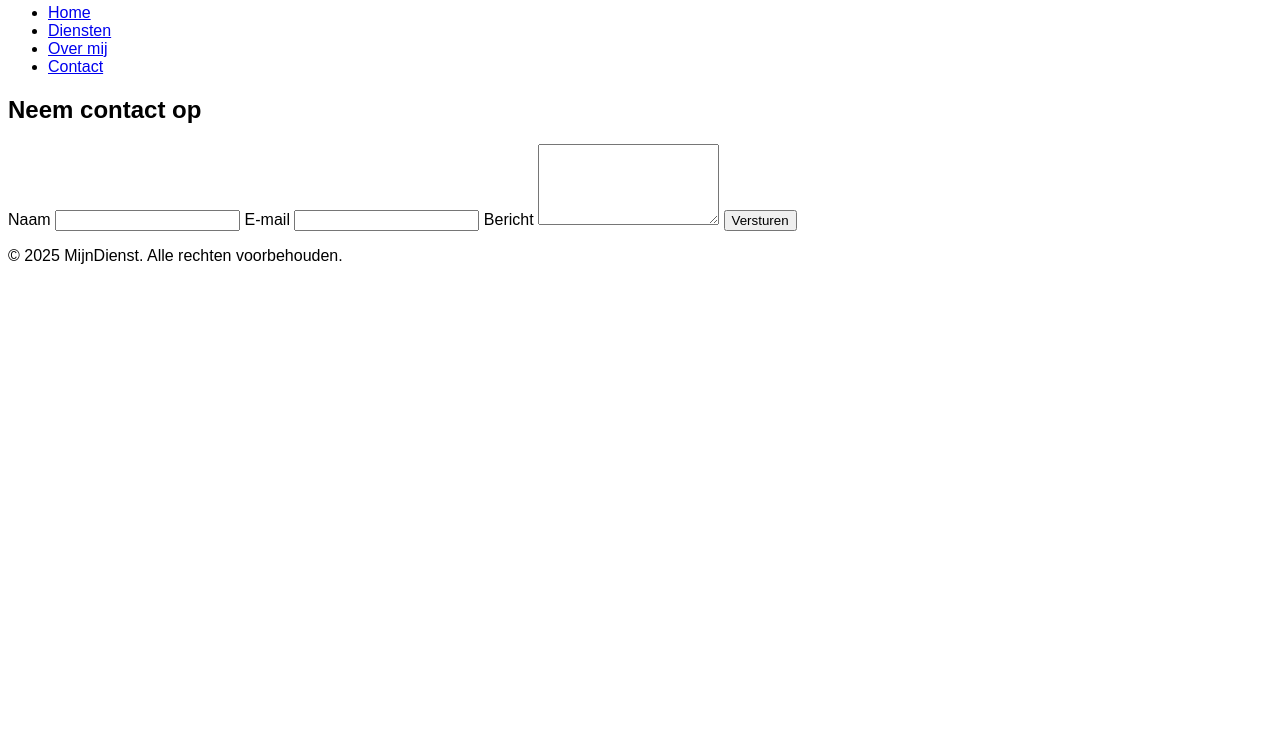
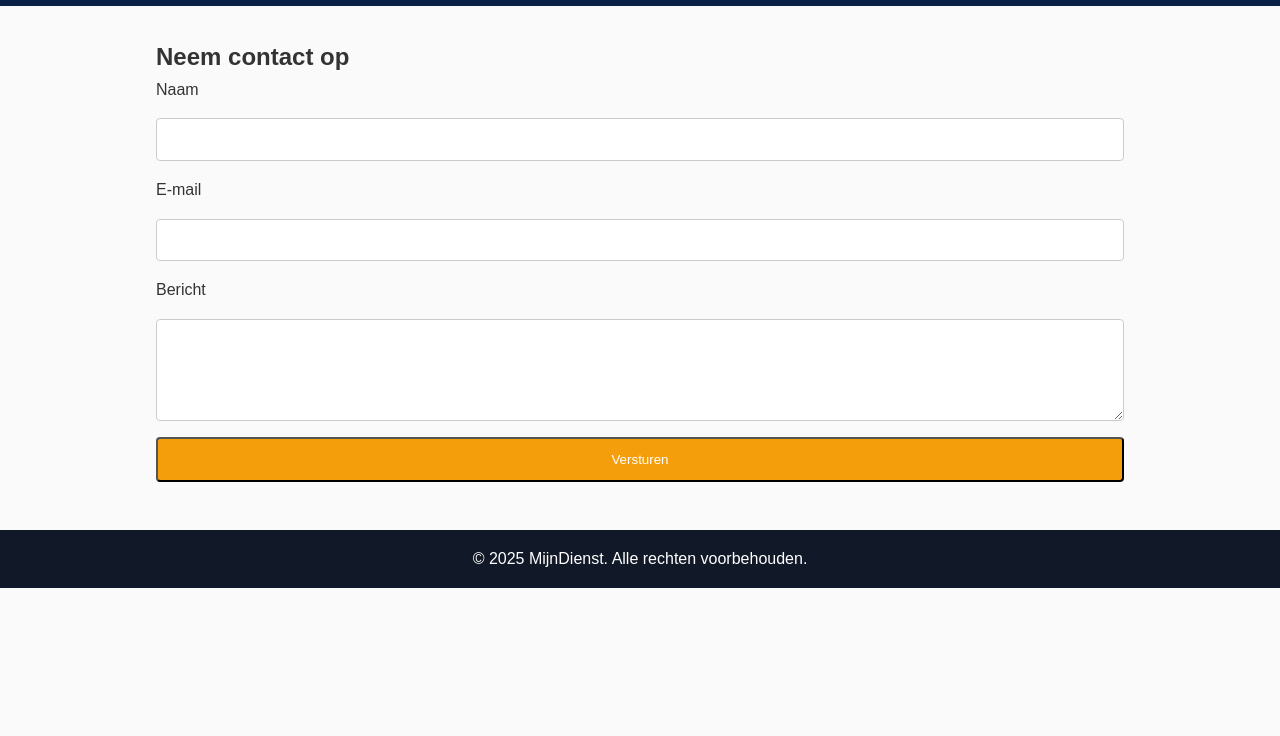
Before and after one commit to DikkerSasConsultancy/DikkerSasConsultancyWebsite, a plain HTML site: page contact.html in a window 1280 px wide. Shown: the part 64-800 px from the top of the page. Drawn offline with Linux system fonts and the light colour scheme.

Commit message:
Update style.css

```diff
--- a/css/style.css
+++ b/css/style.css
@@ -1,4 +1,122 @@
-/* Stijl voor mijn website */
+/* Basisstijl */
+* {
+  margin: 0;
+  padding: 0;
+  box-sizing: border-box;
+  font-family: "Poppins", sans-serif;
+}
+
 body {
-  font-family: Arial, sans-serif;
+  color: #333;
+  background-color: #fafafa;
+  line-height: 1.6;
 }
+
+/* Navigatie */
+.navbar {
+  background: #0A1F44;
+  color: white;
+  display: flex;
+  justify-content: space-between;
+  align-items: center;
+  padding: 1rem 2rem;
+}
+
+.navbar .logo a {
+  color: #fff;
+  text-decoration: none;
+  font-size: 1.5rem;
+  font-weight: bold;
+}
+
+.nav-links {
+  list-style: none;
+  display: flex;
+  gap: 1.5rem;
+}
+
+.nav-links a {
+  color: #fff;
+  text-decoration: none;
+  transition: 0.3s;
+}
+
+.nav-links a:hover,
+.nav-links a.active {
+  color: #60a5fa;
+}
+
+/* Hero sectie */
+.hero {
+  background: linear-gradient(to right, #2563eb, #1e40af);
+  color: white;
+  text-align: center;
+  padding: 6rem 1rem;
+}
+
+.hero h2 {
+  font-size: 2.5rem;
+  margin-bottom: 1rem;
+}
+
+.btn {
+  background: #f59e0b;
+  color: white;
+  padding: 0.8rem 1.5rem;
+  border-radius: 4px;
+  text-decoration: none;
+  transition: 0.3s;
+}
+
+.btn:hover {
+  background: #d97706;
+}
+
+/* Containers */
+.container {
+  max-width: 1000px;
+  margin: 2rem auto;
+  padding: 0 1rem;
+}
+
+.services {
+  display: grid;
+  grid-template-columns: repeat(auto-fit, minmax(250px, 1fr));
+  gap: 1.5rem;
+}
+
+.service {
+  background: white;
+  padding: 1.5rem;
+  border-radius: 8px;
+  box-shadow: 0 2px 6px rgba(0,0,0,0.1);
+}
+
+.about img {
+  width: 200px;
+  border-radius: 100%;
+  margin-top: 1rem;
+}
+
+/* Formulier */
+.contact-form {
+  display: flex;
+  flex-direction: column;
+  gap: 1rem;
+}
+
+.contact-form input,
+.contact-form textarea {
+  padding: 0.8rem;
+  border: 1px solid #ccc;
+  border-radius: 4px;
+}
+
+/* Footer */
+footer {
+  text-align: center;
+  padding: 1rem;
+  background: #111827;
+  color: white;
+  margin-top: 3rem;
+}
```
